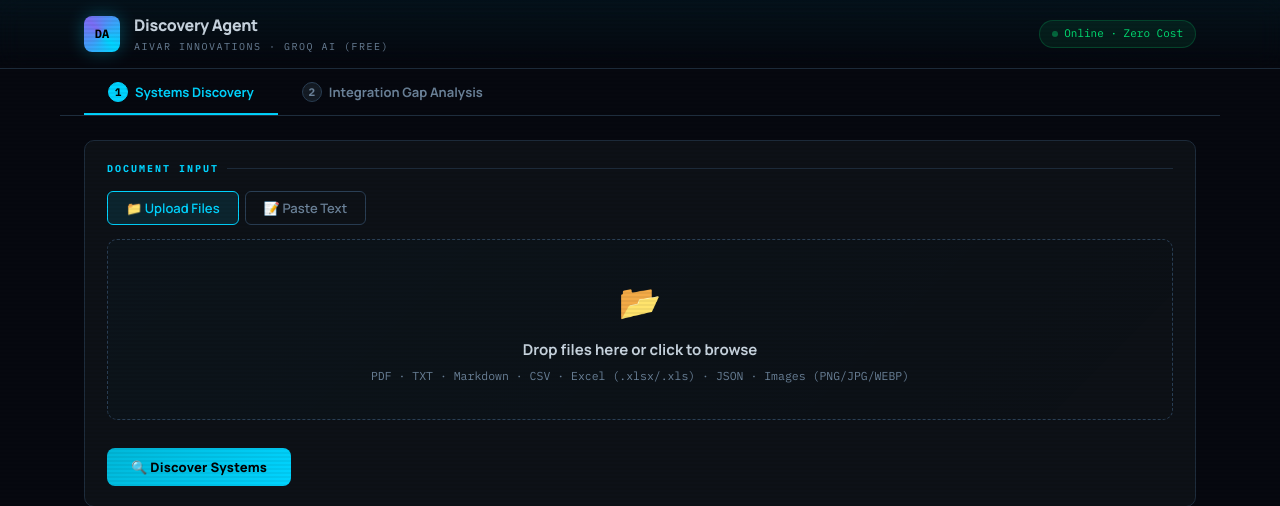
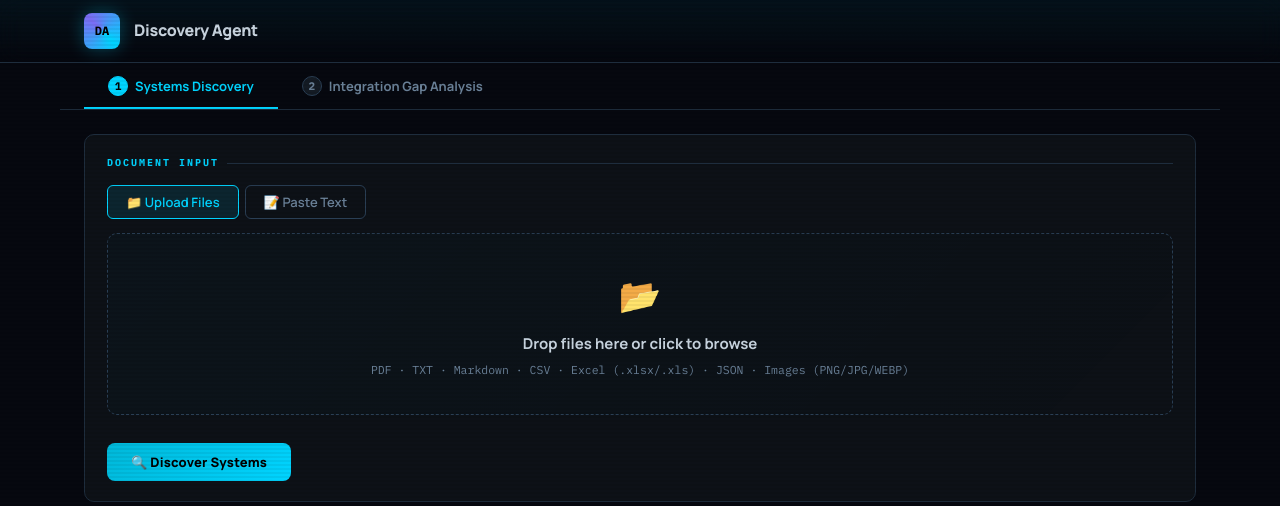
Before and after one commit to Kaviyasree27/Discovery-agent, a Flask app: page / in a window 1280 px wide. Shown: the top 506 px of the page. Run offline with Flask 3, Linux system fonts and the light colour scheme; some libraries are stand-ins or nearby versions.

Commit message:
Updated UI and fixed Flask imports

```diff
--- a/app.py
+++ b/app.py
@@ -27,9 +27,11 @@ Level 2:
 """
 
 import os, json, re, base64, logging
-from flask import Flask, request, jsonify, render_template, session
-from werkzeug.utils import secure_filename
+from dotenv import load_dotenv
+from flask import Flask, render_template, request, jsonify
 from groq import Groq
+
+load_dotenv()
 
 # ── Logging ───────────────────────────────────────────────────────────────────
 logging.basicConfig(level=logging.INFO, format='%(levelname)s: %(message)s')
--- a/templates/index.html
+++ b/templates/index.html
@@ -3,7 +3,7 @@
 <head>
 <meta charset="UTF-8">
 <meta name="viewport" content="width=device-width, initial-scale=1.0">
-<title>Discovery Agent · Aivar Innovations</title>
+<title>Discovery Agent</title>
 <link rel="preconnect" href="https://fonts.googleapis.com">
 <link href="https://fonts.googleapis.com/css2?family=IBM+Plex+Mono:wght@400;500;700&family=Manrope:wght@400;600;700;800&display=swap" rel="stylesheet">
 <style>
@@ -185,9 +185,7 @@ hr{border:none;border-top:1px solid var(--border);margin:26px 0}
     <div class="logo">DA</div>
     <div>
       <div class="htitle">Discovery Agent</div>
-      <div class="hsub">Aivar Innovations · Groq AI (Free)</div>
-    </div>
-    <div class="pill"><span class="dot"></span>Online · Zero Cost</div>
+
   </div>
 </header>
 
```
